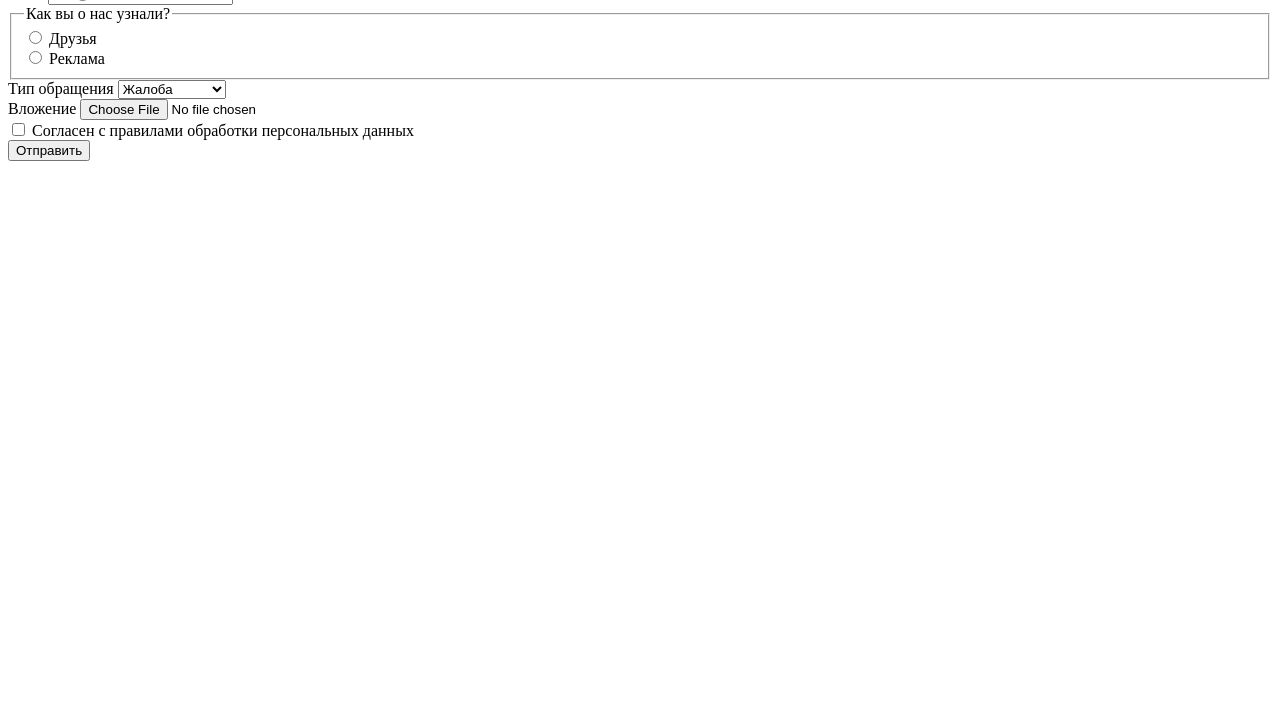
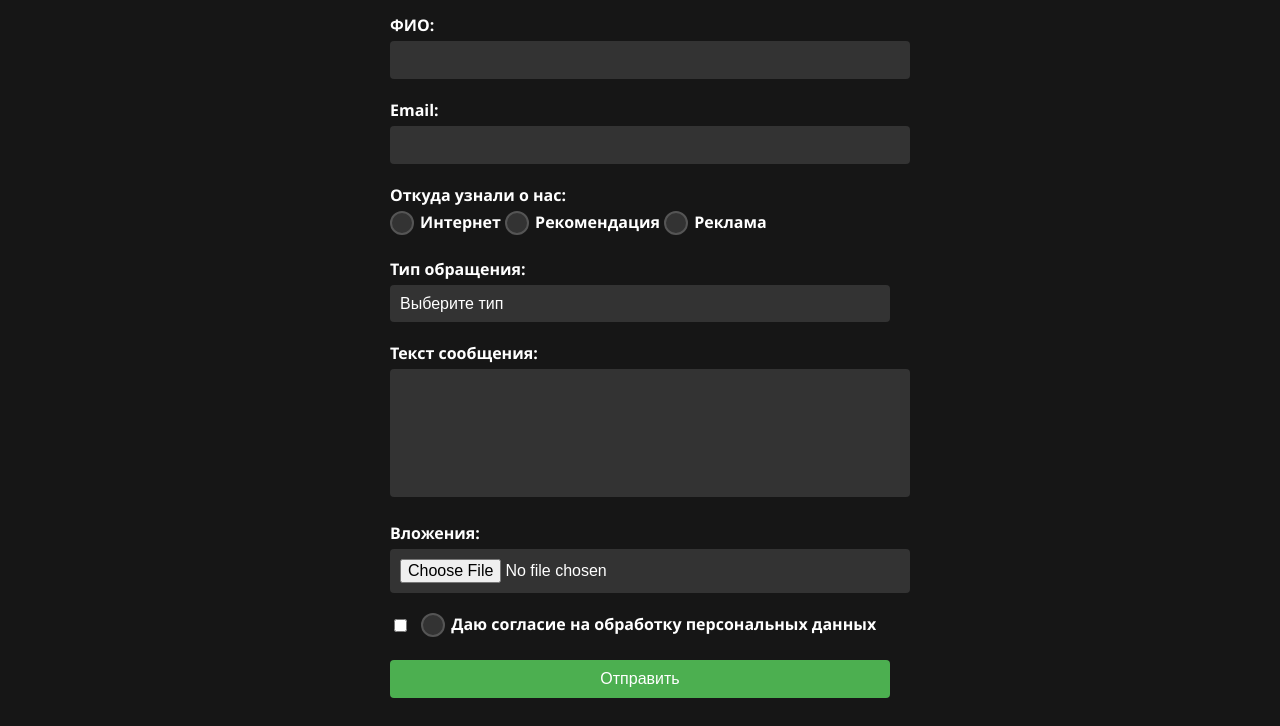
Before and after one commit to enamorak/Aldag-221-351-web-dev-2023-1, a plain HTML site: page lab2/index.html in a window 1280 px wide. Shown: the part 117-843 px from the top of the page. Before the commit the page ends 800 px from the top, so only its background shows below. Drawn offline with Linux system fonts and the light colour scheme.

Commit message:
AAAAAAAAAAAAAA

```diff
--- a/lab2/index.html
+++ b/lab2/index.html
@@ -1,60 +1,63 @@
 <!DOCTYPE html>
 <html lang="en">
+
 <head>
   <meta charset="UTF-8">
   <meta name="viewport" content="width=device-width, initial-scale=1.0">
   <title>Форма обратной связи</title>
+  <link rel="stylesheet" href="styles.css">
 </head>
+
 <body>
   <h1>Форма обратной связи</h1>
-    <form method="POST" action="http://httpbin.org/post">
 
-        <div>
-            <label for="fio">ФИО</label>
-            <input type="text" id = "fio" placeholder="Иванов Иван Иванович" name="fio">
-            <!-- name - название, под которым данные будут отправлены на сервер -->
+  <form action="http://httpbin.org/post" method="POST" enctype="multipart/form-data">
+    <div class="form-group">
+      <label for="name">ФИО:</label>
+      <input type="text" id="name" name="name" required>
     </div>
 
-        <div>
-            <label for="email">ФИО</label>
-            <input type="email" id = "email" placeholder="ivan@ivanov.ru" name="fio" required>
-            <!-- атрибут reauired - обязательное поле -->
+    <div class="form-group">
+      <label for="email">Email:</label>
+      <input type="email" id="email" name="email" required>
     </div>
 
-        <!-- fieldset - для группировки кнопок, например -->
+    <div class="form-group">
+      <label>Откуда узнали о нас:</label>
+      <input type="radio" id="radio1" name="source" value="Интернет" required>
+      <label for="radio1">Интернет</label>
+      <input type="radio" id="radio2" name="source" value="Рекомендация" required>
+      <label for="radio2">Рекомендация</label>
+      <input type="radio" id="radio3" name="source" value="Реклама" required>
+      <label for="radio3">Реклама</label>
+    </div>
 
-        <fieldset>
-            <legend>Как вы о нас узнали?</legend>
-            <div>
-                <input type="radio" name="source" id="friends">
-                <label for="friends">Друзья</label>
-            </div>
-            <div>
-                <input type="radio" name="source" id="ad">
-                <label for="ad">Реклама</label>
-            </div>
-        </fieldset>
-
-        <div>
-            <label for="feedback_type">Тип обращения</label>
-            <select name="feedback_type" id="feedback_type">
-                <option value="1">Жалоба</option>
-                <option value="">Предложение</option>
+    <div class="form-group">
+      <label for="type">Тип обращения:</label>
+      <select id="type" name="type" required>
+        <option value="" disabled selected>Выберите тип</option>
+        <option value="Жалоба">Жалоба</option>
+        <option value="Предложение">Предложение</option>
       </select>
     </div>
 
-        <div>
-            <label for="attachment">Вложение</label>
-            <input type="file" name="attachment" id="attachment">
+    <div class="form-group">
+      <label for="message">Текст сообщения:</label>
+      <textarea id="message" name="message" rows="6" required></textarea>
     </div>
 
-        <div>
-            <input type="checkbox" name="agree" id="agree">
-            <label for="agree">Согласен с правилами обработки персональных данных</label>
+    <div class="form-group">
+      <label for="attachments">Вложения:</label>
+      <input type="file" id="attachments" name="attachments">
+    </div>
+
+    <div class="form-group">
+      <input type="checkbox" id="consent" name="consent" required>
+      <label for="consent">Даю согласие на обработку персональных данных</label>
     </div>
 
     <button type="submit">Отправить</button>
   </form>
+</body>
 
-</body>
 </html>
--- /dev/null
+++ b/lab2/styles.css
@@ -0,0 +1,140 @@
+body {
+  font-family: 'Segoe UI', Tahoma, Geneva, Verdana, sans-serif;
+  background-color: #161616;
+  color: #fff;
+  padding: 20px;
+}
+
+h1 {
+  text-align: center;
+  font-size: 36px;
+  margin-bottom: 30px;
+}
+
+form {
+  max-width: 500px;
+  margin: 0 auto;
+}
+
+.form-group {
+  margin-bottom: 20px;
+}
+
+label {
+  display: block;
+  font-weight: bold;
+  margin-bottom: 5px;
+}
+
+input[type="text"],
+input[type="email"],
+select,
+textarea,
+input[type="file"] {
+  width: 100%;
+  padding: 10px;
+  font-size: 16px;
+  background-color: #333;
+  border: none;
+  border-radius: 4px;
+  color: #fff;
+  outline: none;
+}
+
+input[type="text"]::placeholder,
+input[type="email"]::placeholder,
+textarea::placeholder {
+  color: #999;
+}
+
+input[type="radio"],
+input[type="checkbox"] {
+  display: none;
+}
+
+input[type="radio"] + label,
+input[type="checkbox"] + label {
+  position: relative;
+  display: inline-block;
+  padding-left: 30px;
+  cursor: pointer;
+  color: #fff;
+}
+
+input[type="radio"] + label:before,
+input[type="checkbox"] + label:before {
+  content: '';
+  position: absolute;
+  left: 0;
+  top: 0;
+  width: 20px;
+  height: 20px;
+  border-radius: 50%;
+  background-color: #333;
+  border: 2px solid #555;
+}
+
+input[type="radio"]:checked + label:before,
+input[type="checkbox"]:checked + label:before {
+  background-color: #4CAF50;
+}
+
+.select-wrapper {
+  position: relative;
+  width: 100%;
+}
+
+select {
+  width: 100%;
+  padding: 10px;
+  font-size: 16px;
+  background-color: #333;
+  border: none;
+  border-radius: 4px;
+  color: #fff;
+  appearance: none;
+  outline: none;
+  cursor: pointer;
+}
+
+.select-wrapper::after {
+  content: "\25BC";
+  position: absolute;
+  top: 50%;
+  right: 10px;
+  transform: translateY(-50%);
+  font-size: 12px;
+  color: #999;
+  pointer-events: none;
+}
+
+textarea {
+  resize: none;
+}
+
+input[type="file"] {
+  background-color: #333;
+  color: #fff;
+}
+
+input[type="checkbox"] {
+  display: inline-block;
+  vertical-align: middle;
+  margin-right: 10px;
+}
+
+button[type="submit"] {
+  display: block;
+  width: 100%;
+  padding: 10px;
+  font-size: 16px;
+  background-color: #4CAF50;
+  color: #fff;
+  border: none;
+  border-radius: 4px;
+  cursor: pointer;
+}
+
+button[type="submit"]:hover {
+  background-color: #45a049;
+}
```
Lines whose indentation alone changed are shown as unchanged.
